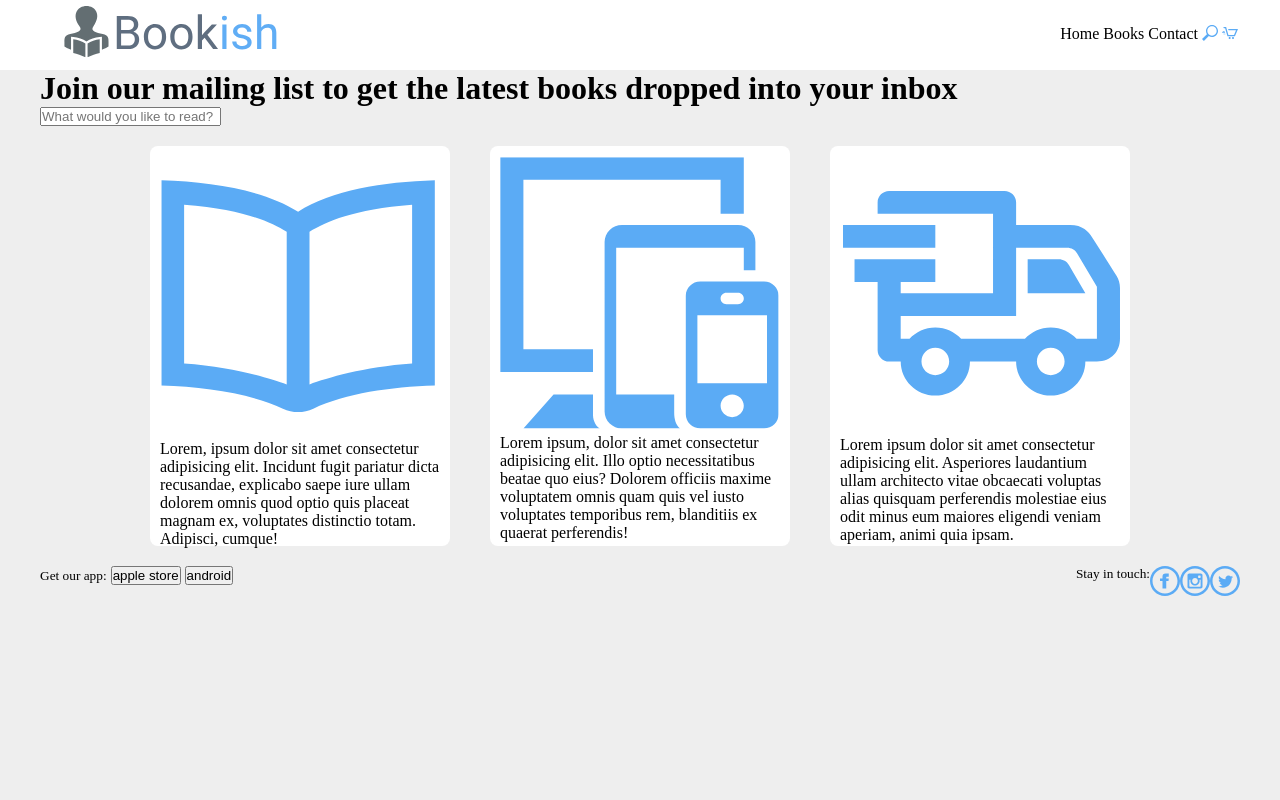
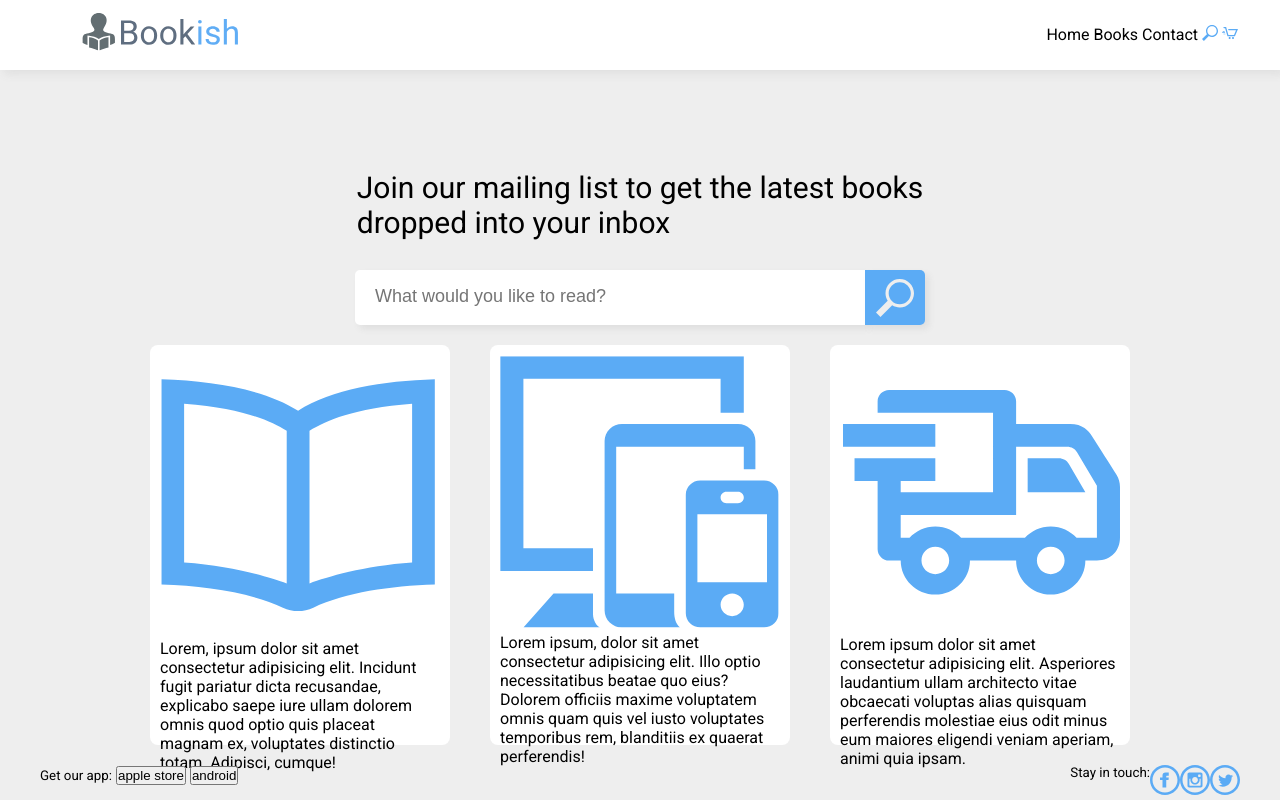
Before and after one commit to to0MuchAtOnce/bookish, a plain HTML site: page index.html in a window 1280 px wide. Drawn offline with Linux system fonts and the light colour scheme.

Commit message:
Updated css

```diff
--- a/index.html
+++ b/index.html
@@ -14,7 +14,7 @@
   <header class="header" id="header">
     <div class="nav-wrapper">
       <div class="logo">
-        <svg class="logo" id="header-img" viewBox="0 0 133 33" fill="none" xmlns="http://www.w3.org/2000/svg">
+        <svg class="logo-img" id="header-img" viewBox="0 0 133 33" fill="none" xmlns="http://www.w3.org/2000/svg">
           <g clip-path="url(#clip0_11:2)">
             <path fill-rule="evenodd" clip-rule="evenodd"
               d="M16.6667 22.63C18.5533 21.2686 21.4987 20.2456 24 20.0467V28.4154C21.6813 28.7551 18.9933 29.8414 16.6667 30.9987V22.63ZM15.3333 22.63C13.4467 21.2686 10.5013 20.2456 8 20.0467V28.4154C10.3187 28.7551 13.0067 29.8414 15.3333 30.9987V22.63ZM6.66667 26.3978C3.93467 25.5272 2.672 24.5417 2.672 24.5417L2.66667 21.926C2.656 19.1787 2.784 17.6067 6.19734 16.8769C9.93734 16.0774 13.9293 15.1758 11.852 12.329C6.65067 5.19508 10.7733 0 16 0C21.228 0 25.328 5.15504 20.1467 12.329C18.108 15.1513 21.9813 16.0593 25.8027 16.8769C29.2293 17.6106 29.3453 19.1903 29.332 21.9583L29.328 24.5417C29.328 24.5417 28.0653 25.5272 25.3333 26.3978V18.6439L23.8907 18.7589C21.152 18.9772 18.0773 20.0531 16 21.5075C13.9213 20.0531 10.8493 18.9772 8.10934 18.7589L6.66667 18.6439V26.3978Z"
@@ -65,13 +65,27 @@
   </header>
 
   <div class="main-wrapper">
-    <form action="#">
-      <h1 class="hero">Join our mailing list to get the latest <span>books</span> dropped into your inbox</h1>
-      <div class="search-bar">
-        <label id="email" for="email"></label>
-        <input type="email" id="email" placeholder="What would you like to read?">
-      </div>
-    </form>
+
+    <div class="hero-wrapper">
+      <span class="hero">Join our mailing list to get the latest <span class="hero-text-blue">books</span><br>
+        dropped
+        into your
+        inbox</span>
+
+      <form action="#">
+        <div class="search-bar-wrapper">
+          <label id="email" for="email"></label>
+          <input autocomplete="off" type="email" id="email" class="email-input"
+            placeholder="What would you like to read?">
+          <div class="search-btn"><svg class="search-btn-icon" viewBox="0 0 20 20" fill="none"
+              xmlns="http://www.w3.org/2000/svg">
+              <path
+                d="M2.35667 20L8.5125 13.8442C9.66917 14.5725 11.0325 15 12.5 15C16.6425 15 20 11.6425 20 7.5C20 3.3575 16.6425 0 12.5 0C8.3575 0 5 3.3575 5 7.5C5 8.9675 5.42833 10.3317 6.15583 11.4875L0 17.6433L2.35667 20ZM12.5 13.3333C9.28417 13.3333 6.66667 10.7167 6.66667 7.5C6.66667 4.28333 9.28417 1.66667 12.5 1.66667C15.7158 1.66667 18.3333 4.28333 18.3333 7.5C18.3333 10.7167 15.7158 13.3333 12.5 13.3333Z"
+                fill="#eee" />
+            </svg></div>
+        </div>
+      </form>
+    </div>
 
     <div class="cards">
       <div class="card card-one">
--- a/style.css
+++ b/style.css
@@ -1,3 +1,5 @@
+@import url('https://fonts.googleapis.com/css2?family=Roboto:wght@100;300;400;500;700;900&display=swap');
+
 * {
   box-sizing: border-box;
   margin: 0;
@@ -5,6 +7,7 @@
 }
 
 body {
+  font-family: 'Roboto', sans-serif;
   height: 100vh;
   background: #eee;
 }
@@ -20,6 +23,7 @@ body {
 }
 
 .header {
+  box-shadow: 4px 4px 9px rgba(95, 95, 95, 0.1);
   background: #fff;
   width: 100%;
   height: 70px;
@@ -60,6 +64,11 @@ body {
   width: 220px;
 }
 
+.logo-img {
+  width: 220px;
+  height: 40px;
+}
+
 .search {
   width: 20px;
 }
@@ -68,11 +77,84 @@ body {
   width: 20px;
 }
 
-/* MAIN */
+/* MAIN-WRAPPER */
 .main-wrapper {
   width: 100%;
   max-width: 1200px;
   margin: 0 auto;
+}
+
+.hero-wrapper {
+  display: flex;
+  flex-direction: column;
+  align-items: center;
+  justify-content: center;
+}
+
+.search-bar-wrapper {
+  display: flex;
+  justify-content: center;
+  align-items: center;
+  padding-top: 30px;
+}
+
+.email-input {
+  box-shadow: 4px 4px 6px rgba(95, 95, 95, 0.1);
+  border-top-left-radius: 5px;
+  border-bottom-left-radius: 5px;
+  border: 0;
+  padding: 20px;
+  width: 510px;
+  outline: 0;
+}
+
+.email-input:focus {
+  box-shadow: 0px 0px 20px rgba(125, 127, 128, 0.3);
+  border-top-left-radius: 5px;
+  border-bottom-left-radius: 5px;
+  border: 0;
+  padding: 20px;
+  width: 510px;
+  outline: 0;
+}
+
+.email-input::placeholder {
+  font-size: large;
+}
+
+.search-btn {
+  display: flex;
+  align-items: center;
+  justify-content: center;
+  box-shadow: 4px 4px 6px rgba(95, 95, 95, 0.1);
+  border-top-right-radius: 5px;
+  border-bottom-right-radius: 5px;
+  width: 60px;
+  height: 55px;
+  background: #5babf5;
+}
+
+.search-btn:active {
+  background: #5babf5;
+  display: flex;
+  align-items: center;
+  justify-content: center;
+  box-shadow: 4px 4px 6px rgba(95, 95, 95, 0.1);
+  border-top-right-radius: 5px;
+  border-bottom-right-radius: 5px;
+  width: 60px;
+  height: 55px;
+  transform: scale(0.98);
+}
+
+.search-btn-icon {
+  width: 38px;
+  height: 38px;
+}
+
+.hero {
+  font-size: 30px;
+  padding-top: 100px;
 }
 
 .cards {
```
